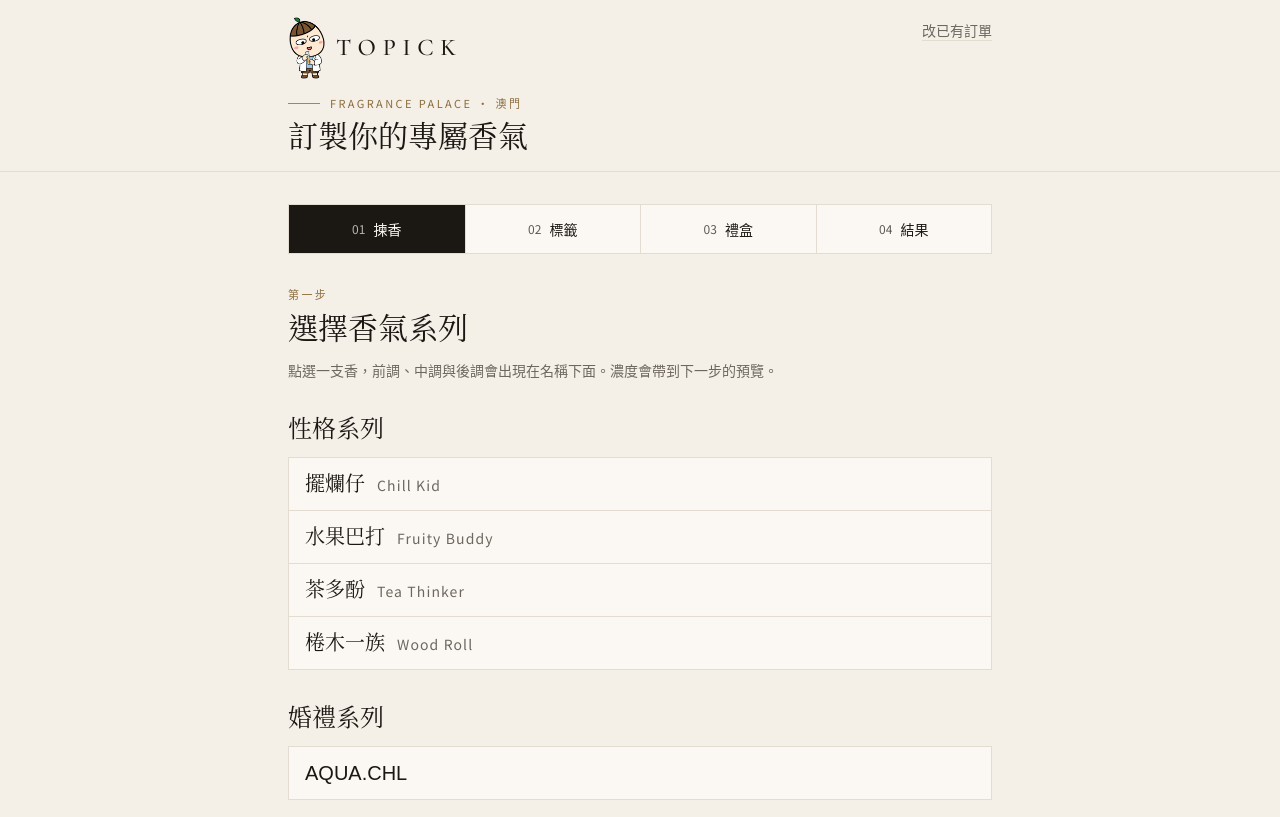
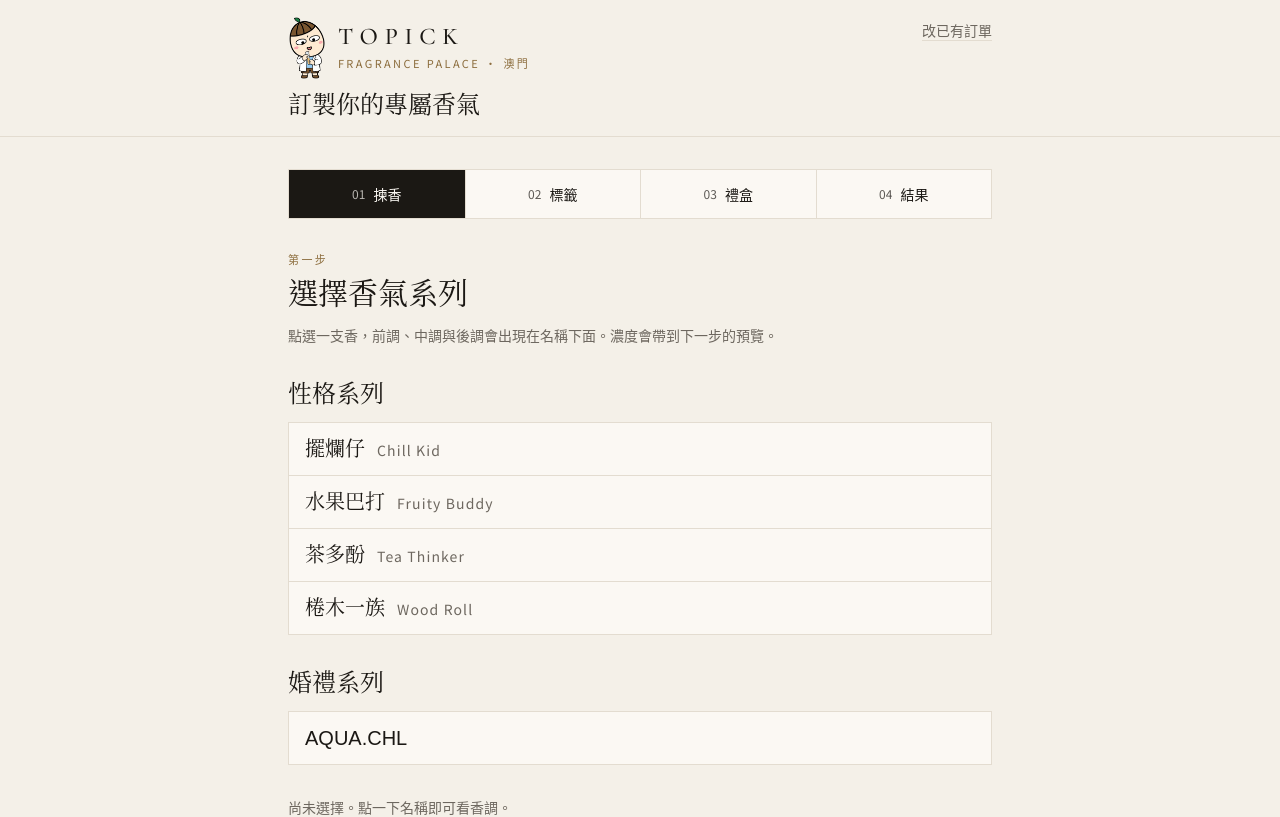
Before and after one commit to john940612/topick-customize, a Next.js app: page / in a window 1280 px wide. Shown: the top 817 px of the page. Built offline with nearby package versions, Linux system fonts and the light colour scheme.

Commit message:
Stack the palace line under the TOPICK wordmark and drop the title a size.

```diff
--- a/components/Studio.tsx
+++ b/components/Studio.tsx
@@ -103,15 +103,18 @@ export function Studio({
       <header className="border-b border-line">
         <div className="mx-auto flex max-w-3xl items-start justify-between gap-4 px-4 py-3 md:px-8 md:py-4">
           <div className="min-w-0">
-            <button type="button" onClick={() => window.scrollTo({ top: 0, behavior: "smooth" })} className="inline-flex items-center gap-2.5">
+            <button
+              type="button"
+              onClick={() => window.scrollTo({ top: 0, behavior: "smooth" })}
+              className="flex items-center gap-3 text-left"
+            >
               <img src="/logo/perfumer-mark.png" alt="" width={592} height={1000} className="h-14 w-auto shrink-0 object-contain md:h-16" />
-              <span className="font-display text-2xl tracking-[0.28em]">TOPICK</span>
+              <span className="flex min-w-0 flex-col">
+                <span className="font-display text-2xl leading-none tracking-[0.28em]">TOPICK</span>
+                <span className="mt-1.5 block text-[10px] tracking-[0.22em] text-gold-dark uppercase sm:text-[11px]">Fragrance Palace · 澳門</span>
+              </span>
             </button>
-            <div className="mt-2.5 flex items-center gap-2.5">
-              <span aria-hidden="true" className="h-px w-8 shrink-0 bg-gold" />
-              <p className="text-[10px] tracking-[0.22em] text-gold-dark uppercase sm:text-[11px]">Fragrance Palace · 澳門</p>
-            </div>
-            <h1 className="mt-1.5 font-serif text-[1.45rem] leading-tight md:text-3xl">訂製你的專屬香氣</h1>
+            <h1 className="mt-2.5 font-serif text-lg leading-tight md:text-2xl">訂製你的專屬香氣</h1>
           </div>
           {initialEdit ? (
             <Link href="/" className="mt-1 shrink-0 text-sm text-muted underline decoration-line underline-offset-4">
```
